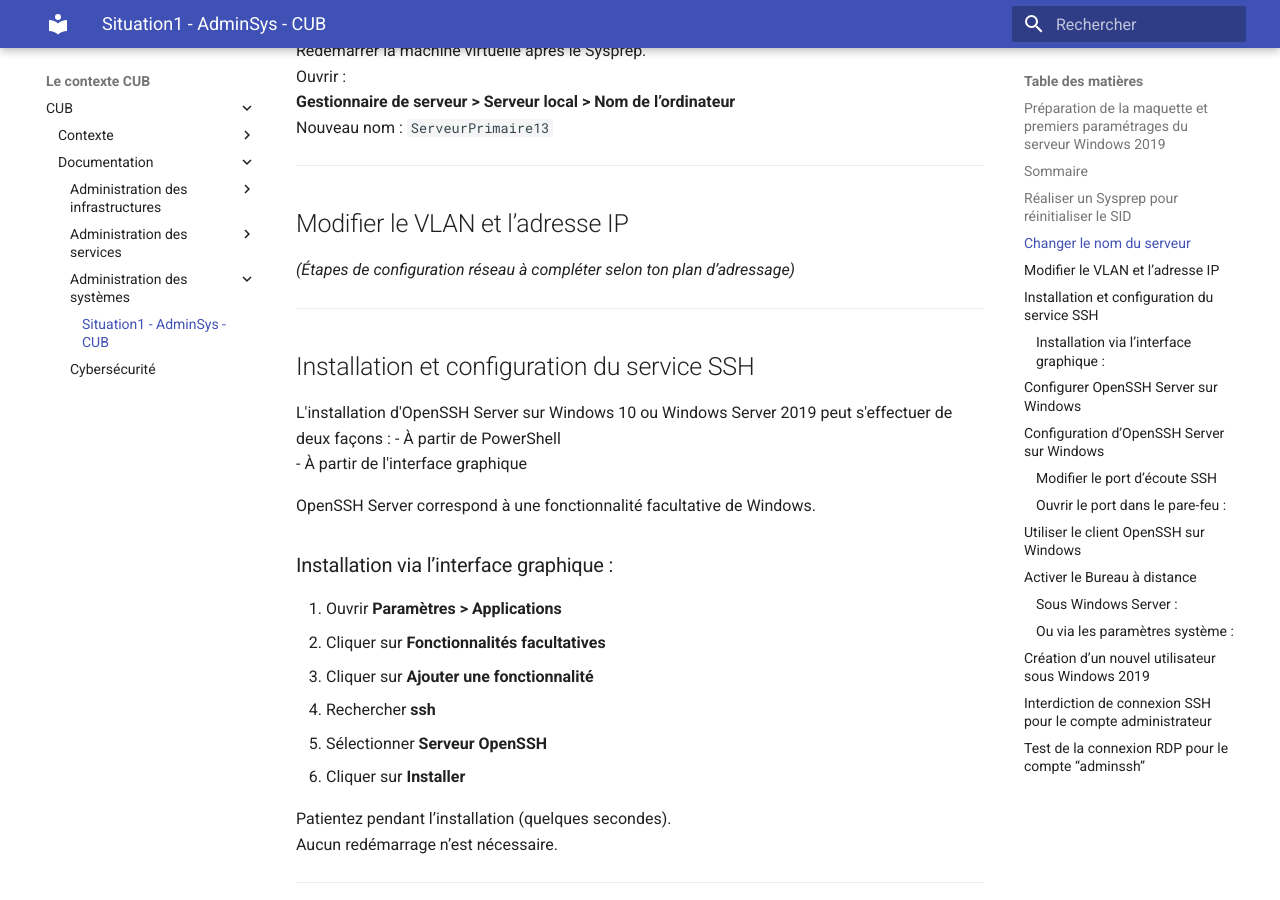
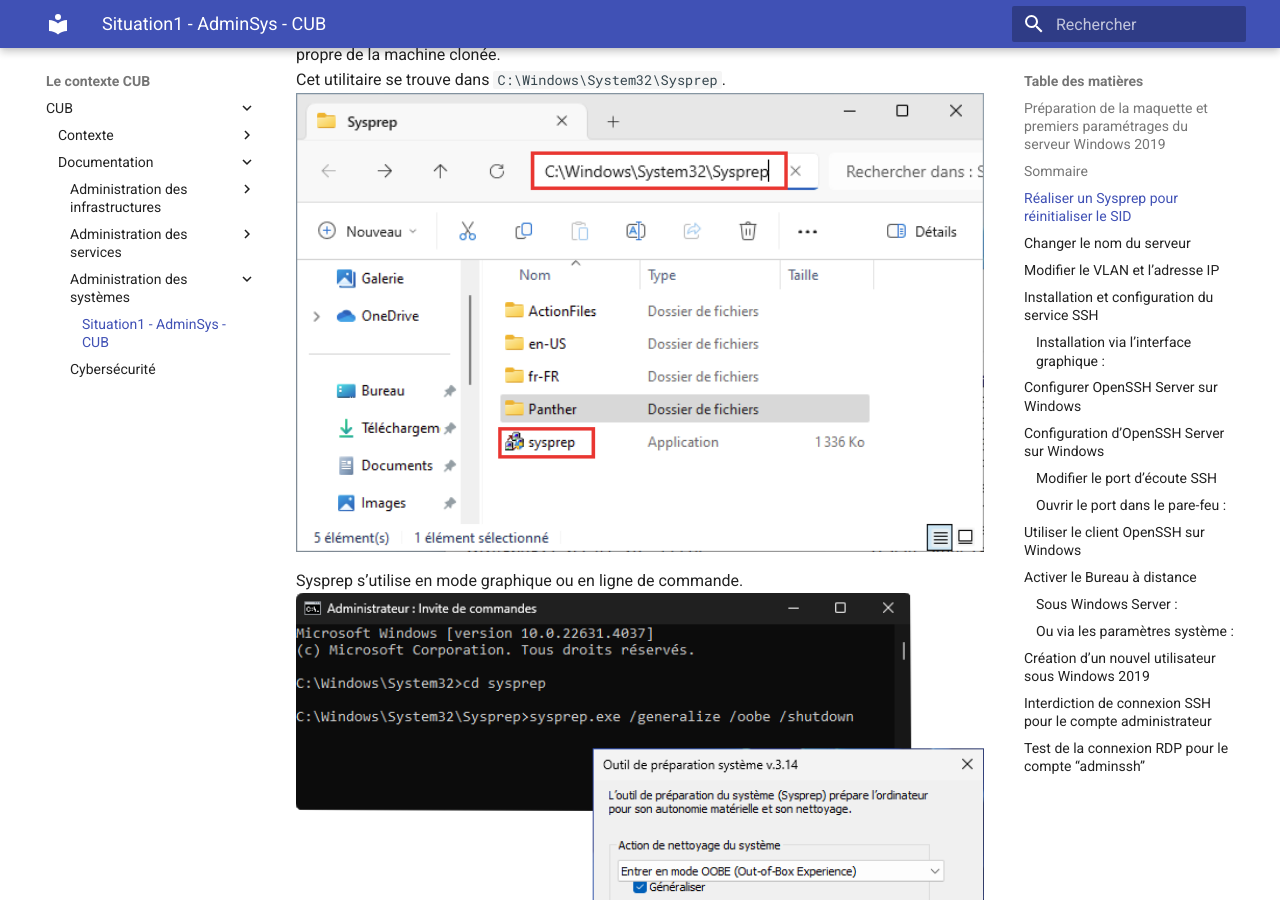
Before and after one commit to Joris-Texier/documentation-cub, an MkDocs documentation site: the page built from docs/CUB/Documentation/AdminSys/Situation1-AdminSys-CUB.md, in a window 1280 px wide and 900 px high, scrolled down 1212 px. Built offline with MkDocs 1.6.1 and Material for MkDocs 9.7.7, drawn with Linux system fonts in a browser that asks for light colours; some of the changed lines change nothing that is shown.

Commit message:
Fusion des changements distants et mise à jour du menu Contexte

````diff
--- a/docs/CUB/Documentation/AdminSys/Situation1-AdminSys-CUB.md
+++ b/docs/CUB/Documentation/AdminSys/Situation1-AdminSys-CUB.md
@@ -1,4 +1,5 @@
 # Situation1 - AdminSys - CUB
+![logo cub0](../../media/24(1).png){ align=center width="250" }
 
 ## Préparation de la maquette et premiers paramétrages du serveur Windows 2019
 
@@ -27,10 +28,16 @@
 
 Le sysprep est nécessaire pour réinitialiser le SID de Windows et permettre une configuration propre de la machine clonée.
 Cet utilitaire se trouve dans `C:\Windows\System32\Sysprep`.
+![logo cub0](../../media/25.png){ align=center width="700" }
 
 Sysprep s’utilise en mode graphique ou en ligne de commande.
+![logo cub0](../../media/26.png){ align=center width="700" }
+
 Quand tout se passe bien, il affiche une fenêtre de progression pendant plusieurs minutes.
+![logo cub0](../../media/27.png){ align=center width="700" }
+
 En cas d’erreur, un message s’affiche directement lors de l’exécution ou après quelques secondes.
+![logo cub0](../../media/28.png){ align=center width="700" }
 
 ---
 
@@ -44,8 +51,8 @@
 ---
 
 ## Modifier le VLAN et l’adresse IP
+![logo cub0](../../media/29.png){ align=center width="700" }
 
-*(Étapes de configuration réseau à compléter selon ton plan d’adressage)*
 
 ---
 
@@ -60,6 +67,8 @@
 ### Installation via l’interface graphique :
 1. Ouvrir **Paramètres > Applications**
 2. Cliquer sur **Fonctionnalités facultatives**
+![logo cub0](../../media/30.png){ align=center width="700" }
+
 3. Cliquer sur **Ajouter une fonctionnalité**
 4. Rechercher **ssh**
 5. Sélectionner **Serveur OpenSSH**
@@ -67,6 +76,9 @@
 
 Patientez pendant l’installation (quelques secondes).
 Aucun redémarrage n’est nécessaire.
+![logo cub0](../../media/31.png){ align=center width="700" }
+
+![logo cub0](../../media/32.png){ align=center width="700" }
 
 ---
 
@@ -79,6 +91,7 @@
 Set-Service -Name "sshd" -StartupType Automatic
 Get-Service -Name "sshd"
 ```
+![logo cub0](../../media/35.png){ align=center width="700" }
 
 ---
 
@@ -96,6 +109,8 @@
    ```
    Port 222
    ```
+![logo cub0](../../media/36.png){ align=center width="700" }
+
 3. Sauvegarder le fichier
 
 Redémarrer le service SSH pour appliquer la modification :
@@ -109,6 +124,9 @@
 ```powershell
 New-NetFirewallRule -Name sshd -DisplayName 'OpenSSH Server (sshd) - Port 222' -Enabled True -Direction Inbound -Protocol TCP -Action Allow -LocalPort 222
 ```
+![logo cub0](../../media/37.png){ align=center width="700" }
+
+![logo cub0](../../media/38.png){ align=center width="700" }
 
 ---
 
@@ -125,6 +143,7 @@
 ```bash
 powershell.exe
 ```
+![logo cub0](../../media/39.png){ align=center width="700" }
 
 ---
 
@@ -134,13 +153,18 @@
 
 ### Sous Windows Server :
 1. Aller dans **Gestionnaire de serveur > Serveur local**
+
 2. Dans la section **Bureau à distance**, cliquer sur **Désactivé**
+![logo cub0](../../media/40.png){ align=center width="700" }
+
 3. Sélectionner **Autoriser les connexions à distance à cet ordinateur**
+![logo cub0](../../media/41.png){ align=center width="700" }
 
 ### Ou via les paramètres système :
 1. Ouvrir **Paramètres > Système > Bureau à distance**
 2. Activer **Bureau à distance**
 3. Lancer **Connexion Bureau à distance**
+![logo cub0](../../media/42.png){ align=center width="700" }
 
 ---
 
@@ -148,6 +172,7 @@
 
 - Nom : `adminssh`
 - Mot de passe : `Cub_Admin_Ssh_007`
+![logo cub0](../../media/45.png){ align=center width="700" }
 
 ---
 
@@ -165,8 +190,11 @@
 ```
 DenyUsers Administrateur
 ```
+![logo cub0](../../media/43.png){ align=center width="700" }
+
 
 Cela empêche le compte `Administrateur` de se connecter via SSH.
+![logo cub0](../../media/44.png){ align=center width="700" }
 
 ---
 
@@ -174,5 +202,8 @@
 
 Changer le type de compte de `adminssh` de “utilisateur standard” à “administrateur”
 afin d’autoriser la connexion RDP au poste.
+![logo cub0](../../media/45.png){ align=center width="700" }
+
+![logo cub0](../../media/46.png){ align=center width="700" }
 
 ---
````
